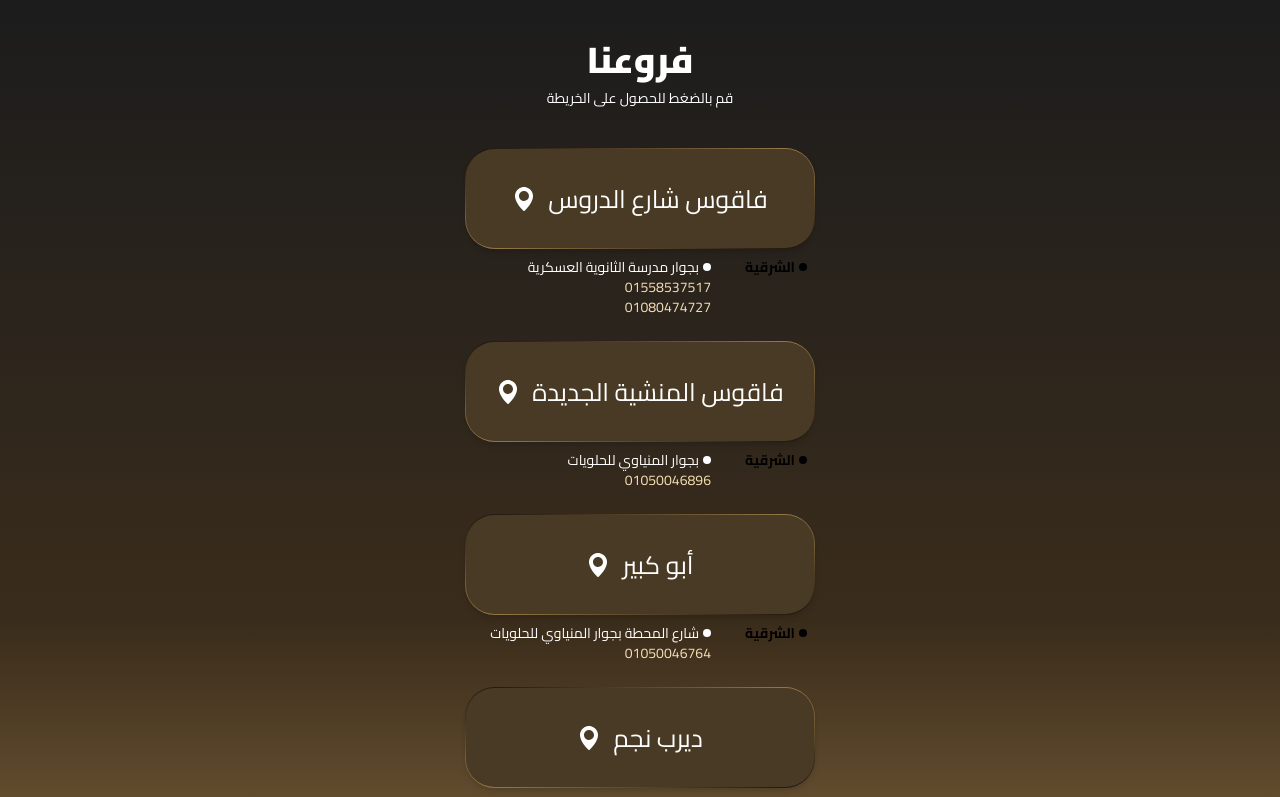
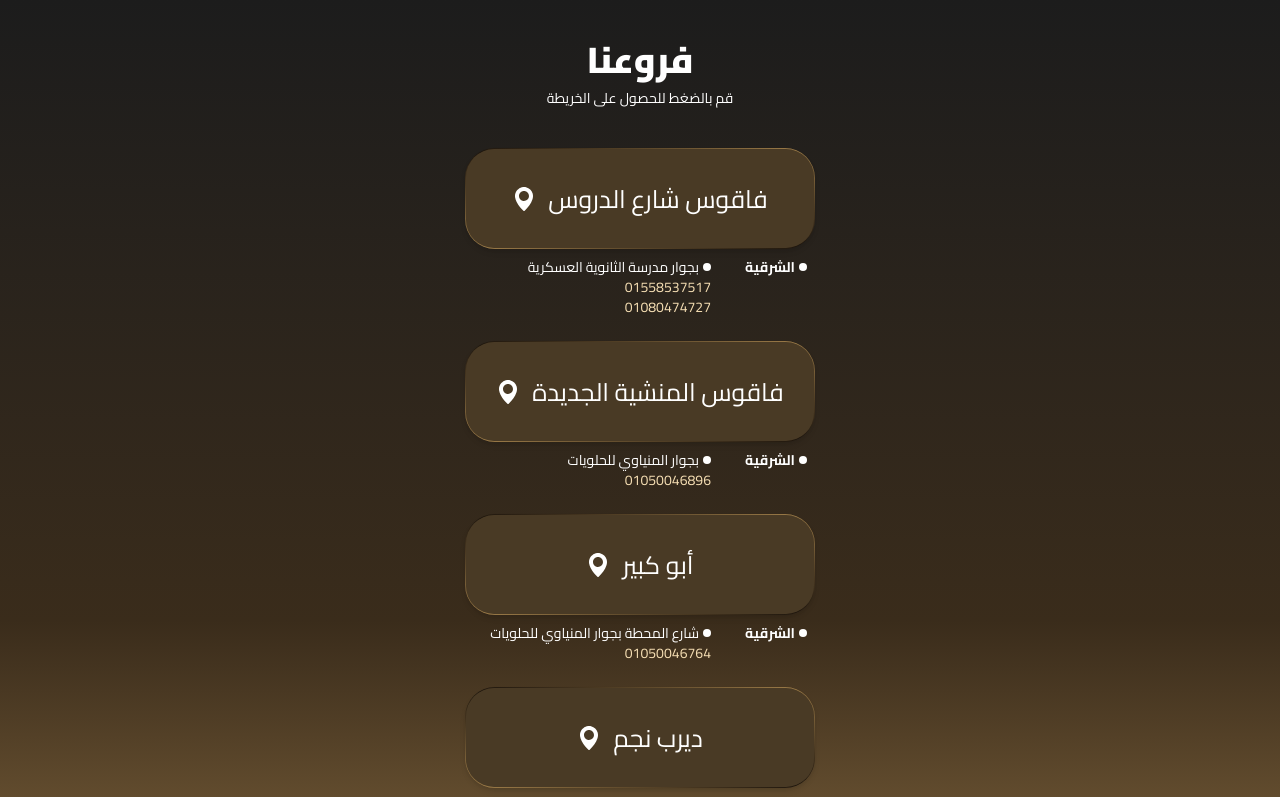
Before and after one commit to heshammmsaifff/soltan-qr, a Next.js app: page /about in a window 1280 px wide. Shown: the top 797 px of the page. Built offline with nearby package versions, Linux system fonts and the light colour scheme.

Commit message:
edit gov col

```diff
--- a/pages/about.js
+++ b/pages/about.js
@@ -85,8 +85,8 @@ export default function About() {
 
             <div className="flex mt-2 px-2 gap-4">
               <div className="flex items-start min-w-[80px]">
-                <p className="text-sm font-bold text-black flex items-center gap-1">
-                  <span className="w-2 h-2 bg-black rounded-full inline-block"></span>
+                <p className="text-sm font-bold text-white flex items-center gap-1">
+                  <span className="w-2 h-2 bg-white rounded-full inline-block"></span>
                   {branch.governorate}
                 </p>
               </div>
```
